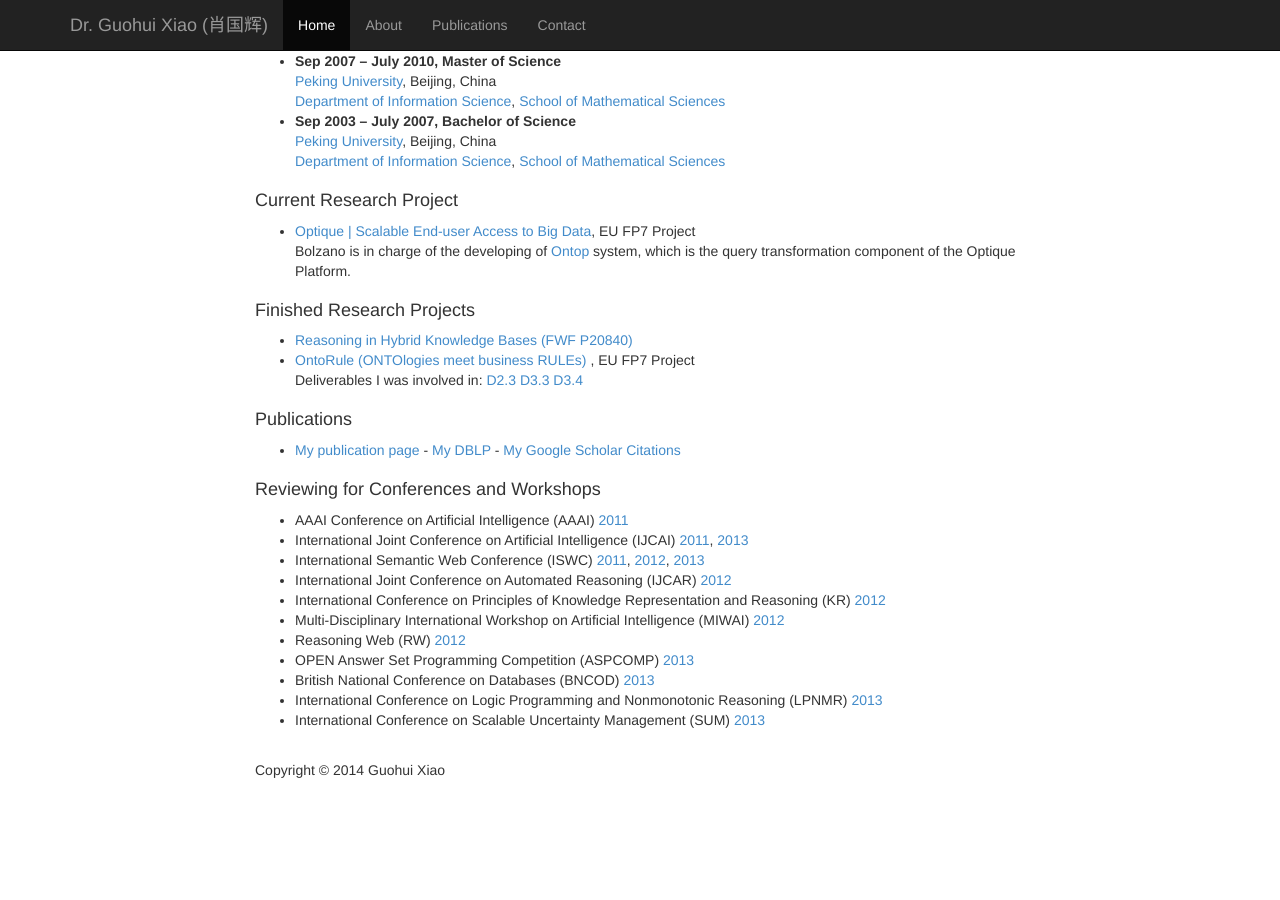
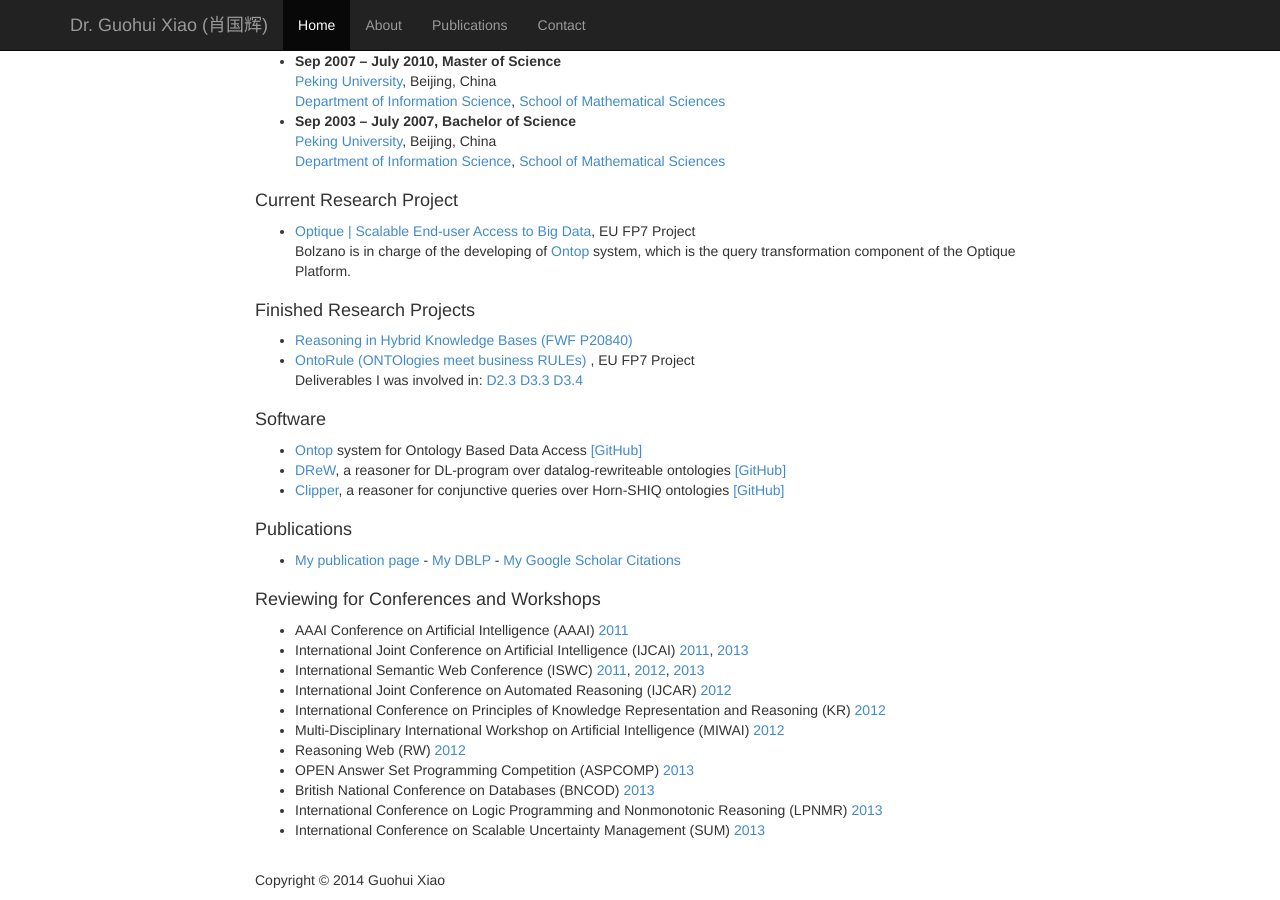
Before and after one commit to ghxiao/ghxiao.github.io, a Jekyll site: the page index.html, which Jekyll copies as it is, in a window 1280 px wide and 900 px high, scrolled down 669 px. Built offline with Jekyll 4.4.1, drawn with Linux system fonts in a browser that asks for light colours; nearby versions of some CDN libraries; Markdown is read by kramdown in place of the engine named in the settings; before the commit the page ends 1459 px from its top, so only the background shows below that.

Commit message:
software

```diff
--- a/index.html
+++ b/index.html
@@ -184,12 +184,35 @@
             in Hybrid Knowledge Bases (FWF P20840)</a></li>
         <li><a href="http://ontorule-project.eu/">OntoRule (ONTOlogies meet business RULEs) </a>,
             EU FP7 Project <br>
-                Deliverables I was involved in: <a href="http://ontorule-project.eu/outcomes%3Ffunc=fileinfo&amp;id=44">D2.3</a>
+            Deliverables I was involved in: <a
+                    href="http://ontorule-project.eu/outcomes%3Ffunc=fileinfo&amp;id=44">D2.3</a>
             <a href="http://ontorule-project.eu/outcomes%3Ffunc=fileinfo&amp;id=46.html">D3.3</a>
             <a href="http://ontorule-project.eu/outcomes%3Ffunc=fileinfo&amp;id=93.html">D3.4</a>
         </li>
     </ul>
 
+</div>
+
+<div>
+    <h3>
+        Software
+    </h3>
+    <ul>
+
+        <li>
+            <a href="ontop.inf.unibz.it">Ontop</a> system for Ontology Based Data Access <a
+                href="https://github.com/ontop/ontop">[GitHub]</a>
+        </li>
+        <li>
+            <a href="http://www.kr.tuwien.ac.at/research/systems/drew">DReW</a>,
+            a reasoner for DL-program over datalog-rewriteable ontologies <a href="https://github.com/ghxiao/drew">[GitHub]</a>
+        </li>
+        <li>
+            <a href="http://www.kr.tuwien.ac.at/research/systems/clipper">Clipper</a>,
+            a reasoner for conjunctive queries over Horn-SHIQ ontologies <a href="https://github.com/ghxiao/clipper">[GitHub]</a>
+        </li>
+
+    </ul>
 </div>
 
 <div>
```
Also changed, not shown: other parts of index.html (+2 -1 lines). Lines whose indentation alone changed are shown as unchanged.
